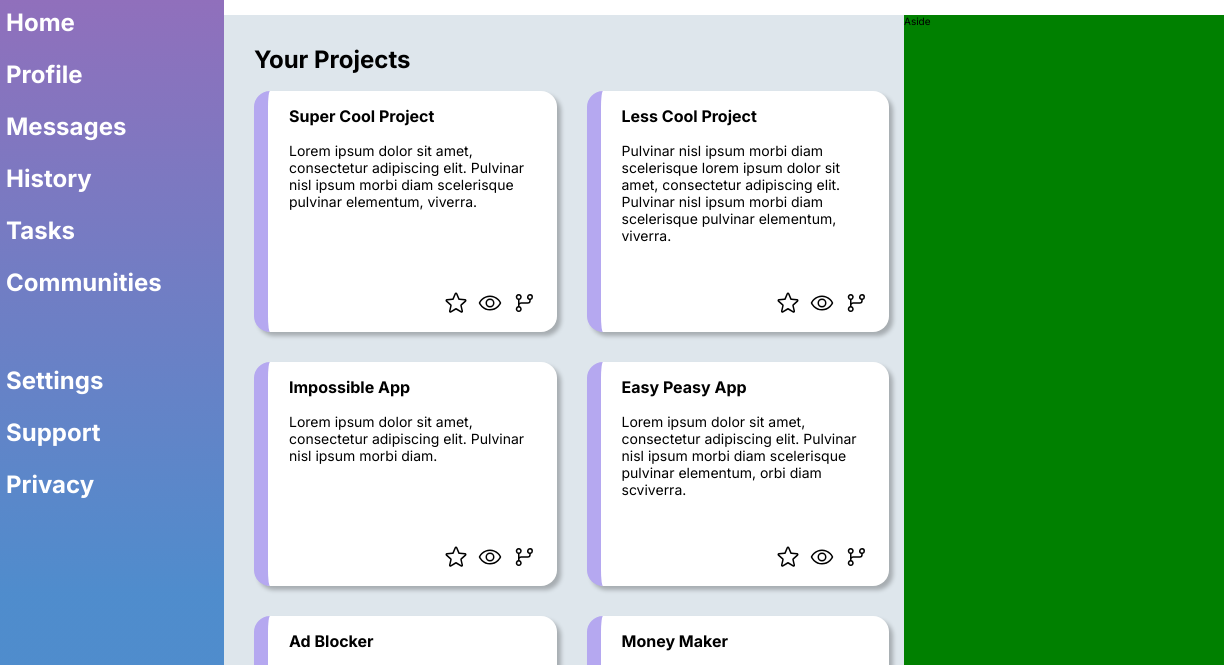
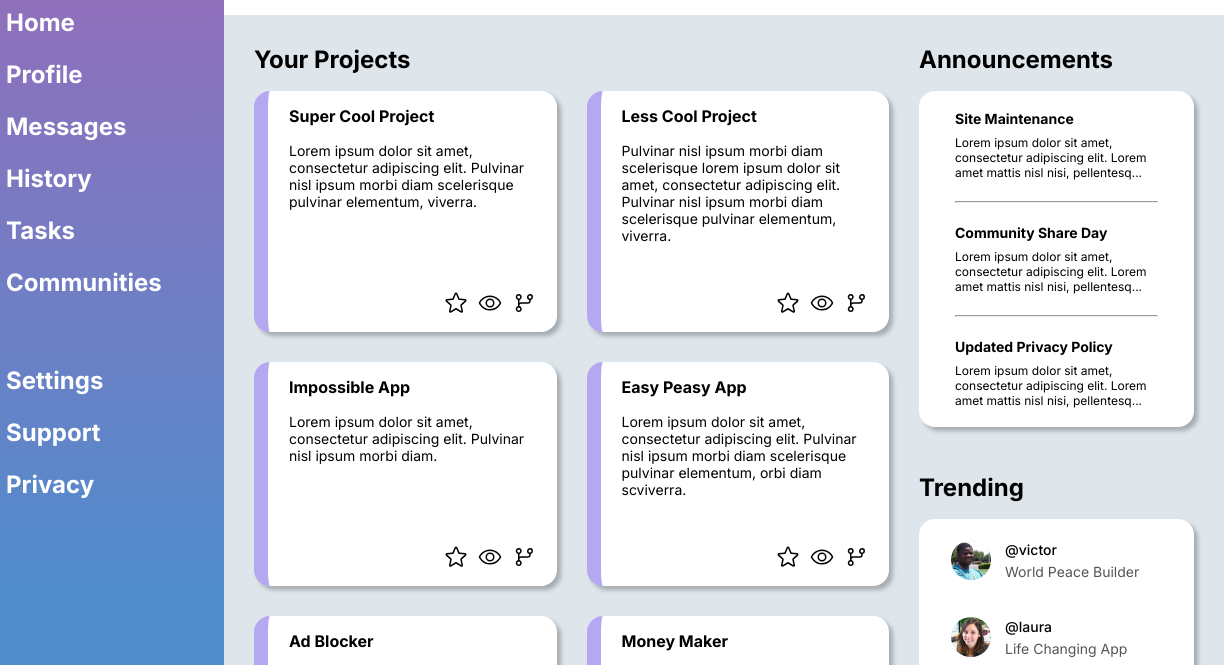
Before and after one commit to ahmediramadan01/admin-dashboard, a plain HTML site: page index.html in a window 1280 px wide. Shown: the part 135-800 px from the top of the page, 56-1280 px from the left. Drawn offline with Linux system fonts and the light colour scheme.

Commit message:
Buil aside section

```diff
--- a/index.html
+++ b/index.html
@@ -278,6 +278,55 @@
                 </div>
             </section>
         </main>
-        <aside class="aside">Aside</aside>
+        <aside class="aside">
+            <section class="aside__announcements-section">
+                <h2 class="section__heading">Announcements</h2>
+                <div class="aside__announcements">
+                    <h3 class="aside__announcement-title">Site Maintenance</h3>
+                    <p class="aside__announcement-description">
+                        Lorem ipsum dolor sit amet, consectetur adipiscing elit. Lorem amet mattis nisl nisi,
+                        pellentesq...
+                    </p>
+                    <hr />
+                    <h3 class="aside__announcement-title">Community Share Day</h3>
+                    <p class="aside__announcement-description">
+                        Lorem ipsum dolor sit amet, consectetur adipiscing elit. Lorem amet mattis nisl nisi,
+                        pellentesq...
+                    </p>
+                    <hr />
+                    <h3 class="aside__announcement-title">Updated Privacy Policy</h3>
+                    <p class="aside__announcement-description">
+                        Lorem ipsum dolor sit amet, consectetur adipiscing elit. Lorem amet mattis nisl nisi,
+                        pellentesq...
+                    </p>
+                </div>
+            </section>
+            <section class="aside__trendings-section">
+                <h2 class="section__heading">Trending</h2>
+                <div class="aside__trendings">
+                    <figure class="aside__trending">
+                        <img src="./images/victor.jpg" alt="John's photo" class="aside__trending-img" />
+                        <figcaption class="aside__trending-info">
+                            <h3 class="aside__trending-user-name">@victor</h3>
+                            <p class="aside__trending-role">World Peace Builder</p>
+                        </figcaption>
+                    </figure>
+                    <figure class="aside__trending">
+                        <img src="./images/laura.jpg" alt="Laura's photo" class="aside__trending-img" />
+                        <figcaption class="aside__trending-info">
+                            <h3 class="aside__trending-user-name">@laura</h3>
+                            <p class="aside__trending-role">Life Changing App</p>
+                        </figcaption>
+                    </figure>
+                    <figure class="aside__trending">
+                        <img src="./images/steven.jpg" alt="Steven's photo" class="aside__trending-img" />
+                        <figcaption class="aside__trending-info">
+                            <h3 class="aside__trending-user-name">@steven</h3>
+                            <p class="aside__trending-role">No Traffic Maker</p>
+                        </figcaption>
+                    </figure>
+                </div>
+            </section>
+        </aside>
     </body>
 </html>
--- a/style.css
+++ b/style.css
@@ -259,6 +259,75 @@ a {
 
 /* Aside */
 
+/* Aside */
+
 .aside {
-    background-color: green;
+    background: #dee6ec;
+    padding: 3rem 3rem 3rem 1.5rem;
+    overflow: auto;
 }
+
+.aside__announcements {
+    background-color: #fff;
+    padding: 1.9rem 3.6rem;
+    border-radius: 16px;
+    margin-bottom: 4.6rem;
+    box-shadow: 4px 4px 4px 0px rgba(0, 0, 0, 0.25);
+}
+
+.aside__announcement-title {
+    font-size: 1.4rem;
+    font-weight: 700;
+    margin-bottom: 0.8rem;
+}
+
+.aside__announcement-description {
+    font-size: 1.2rem;
+    font-weight: 400;
+}
+
+.aside__announcement-description:not(:last-child) {
+    font-size: 1.2rem;
+    font-weight: 400;
+    margin-bottom: 2.1rem;
+}
+
+hr {
+    margin-bottom: 2.1rem;
+}
+
+.aside__trendings {
+    background-color: #fff;
+    padding: 2.1rem 3.2rem;
+    border-radius: 1.6rem;
+    box-shadow: 4px 4px 4px 0px rgba(0, 0, 0, 0.25);
+}
+
+.aside__trending {
+    display: flex;
+    align-items: center;
+    gap: 1.4rem;
+}
+
+.aside__trending:not(:last-child) {
+    margin-bottom: 3.7rem;
+}
+
+.aside__trending-img {
+    width: 4rem;
+    height: 4rem;
+    flex-shrink: 0;
+    border-radius: 4rem;
+}
+
+.aside__trending-user-name {
+    font-size: 1.4rem;
+    font-weight: 500;
+    margin-bottom: 0.5rem;
+}
+
+.aside__trending-role {
+    color: #555;
+    font-size: 1.4rem;
+    font-weight: 400;
+}
```
Also changed, not shown: images/laura.jpg (added), images/steven.jpg (added), images/victor.jpg (added).
